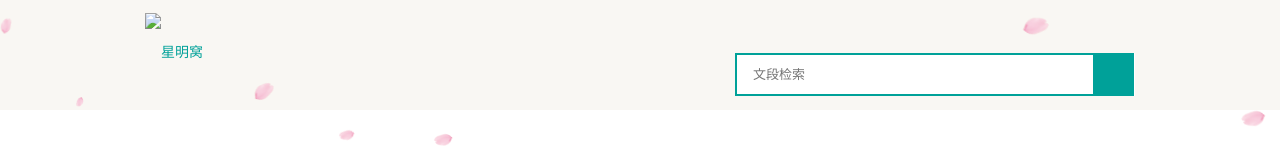
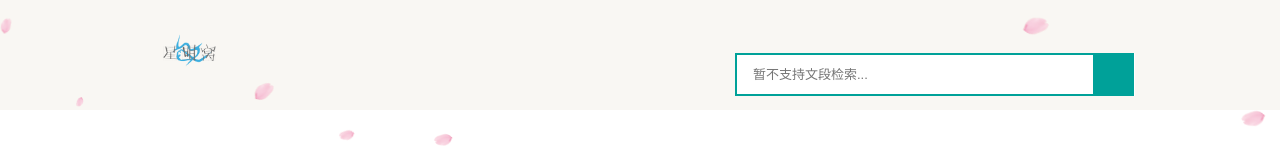
Before and after one commit to Thatchasingman/Thatchasingman.github.io, a plain HTML site: page index.html in a window 1280 px wide. Shown: the top 147 px of the page. Drawn offline with Linux system fonts and the light colour scheme.

Commit message:
Update index.html

```diff
--- a/index.html
+++ b/index.html
@@ -15,7 +15,7 @@
     <!--logo-->
     <p class="logo">
         <a href="http://weixin.qq.com/r/EihUTJjEg8X8rdwv930A">
-            <img src=""  alt="星明窝">
+            <img src="favicon.png"  alt="星明窝">
         </a>
     </p>
     <!--搜索区域-->
@@ -23,7 +23,7 @@
         <form action="">
             <div class="searchBox">
                 <div class="selectTxt">
-                    <input type="text" id="button_bar_search_text" name="" placeholder="文段检索">
+                    <input type="text" id="button_bar_search_text" name="" placeholder="暂不支持文段检索...">
                 </div>
                 <input type="submit" id="button_bar_search" value="">
             </div>
```
